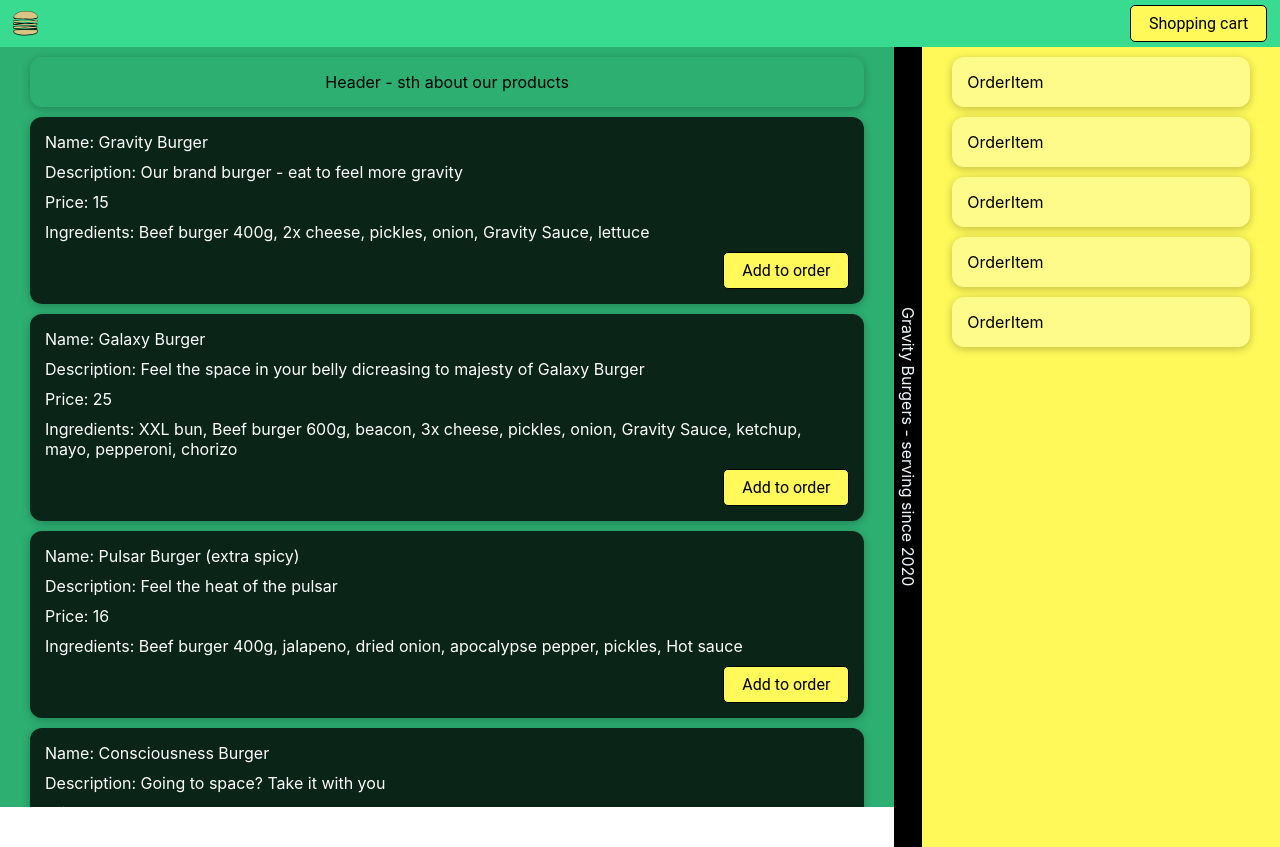
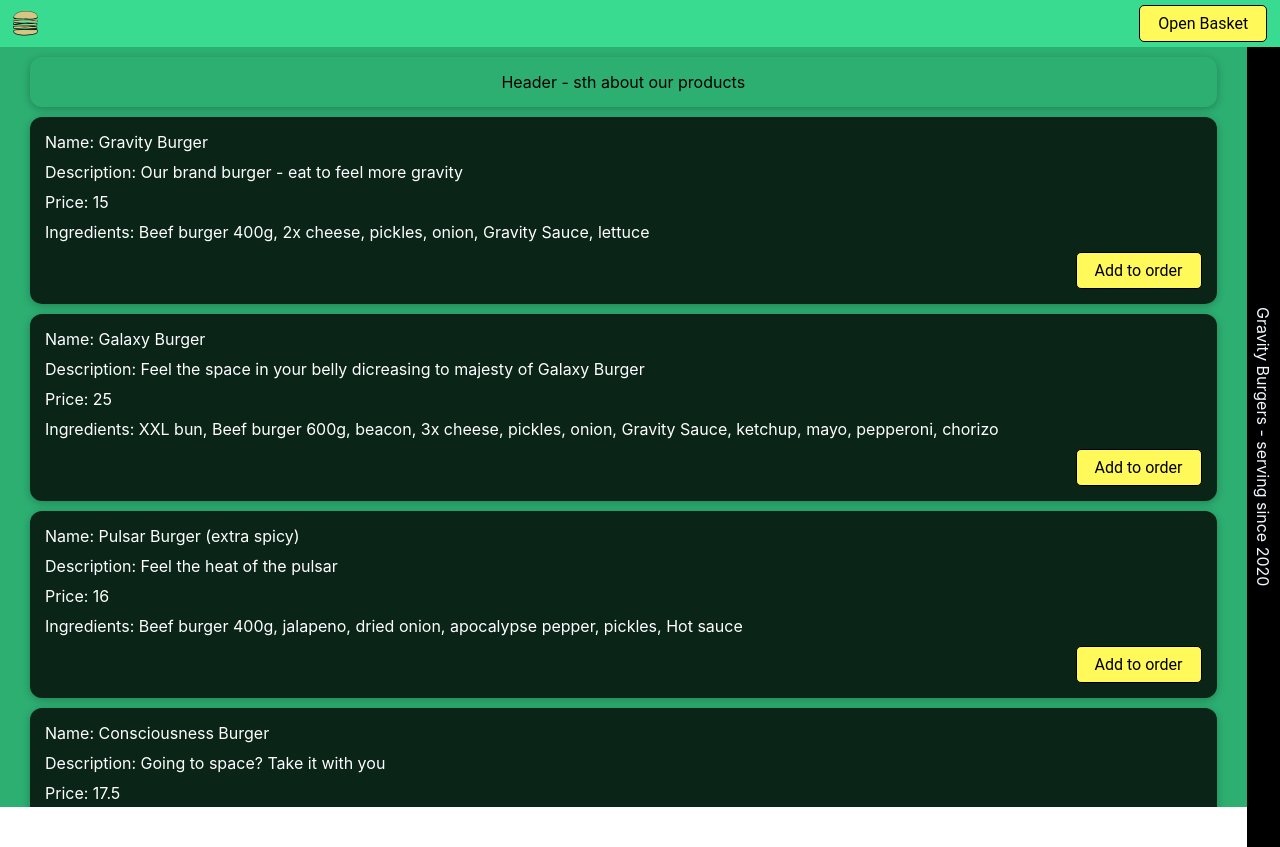
Before and after one commit to mikoogla/shop-app, a React (Create React App) app: page / in a window 1280 px wide. Built offline with nearby package versions, Linux system fonts and the light colour scheme.

Commit message:
small improvements

```diff
--- a/src/App.module.css
+++ b/src/App.module.css
@@ -11,5 +11,5 @@
   height: 100%;
 }
 .HideOrderStyle {
-  width: 0px;
+  width: 0px !important;
 }
--- a/src/components/Navbar/Cart/ShoppingCart.js
+++ b/src/components/Navbar/Cart/ShoppingCart.js
@@ -5,8 +5,10 @@ import Context from "../../../context";
 export default function ShoppingCart() {
   const context = useContext(Context);
   return (
-    <div>
-      <Button onClick={context.handleOrderVisibility}>Shopping cart</Button>
+    <div className={styles.main}>
+      <Button onClick={context.handleOrderVisibility}>
+        {context.HideOrder ? "Open Basket" : "Close Basket"}
+      </Button>
     </div>
   );
 }
```
